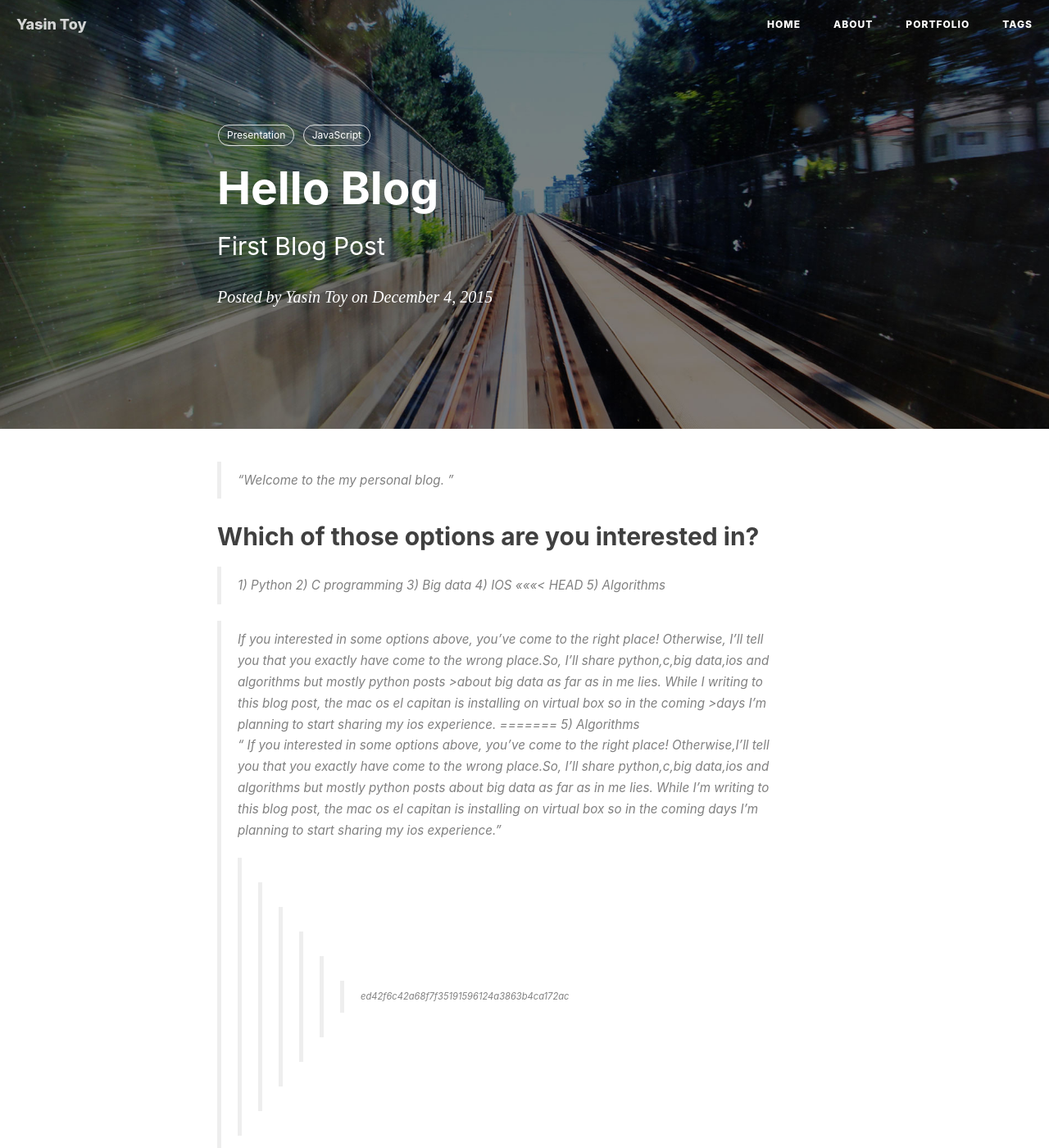
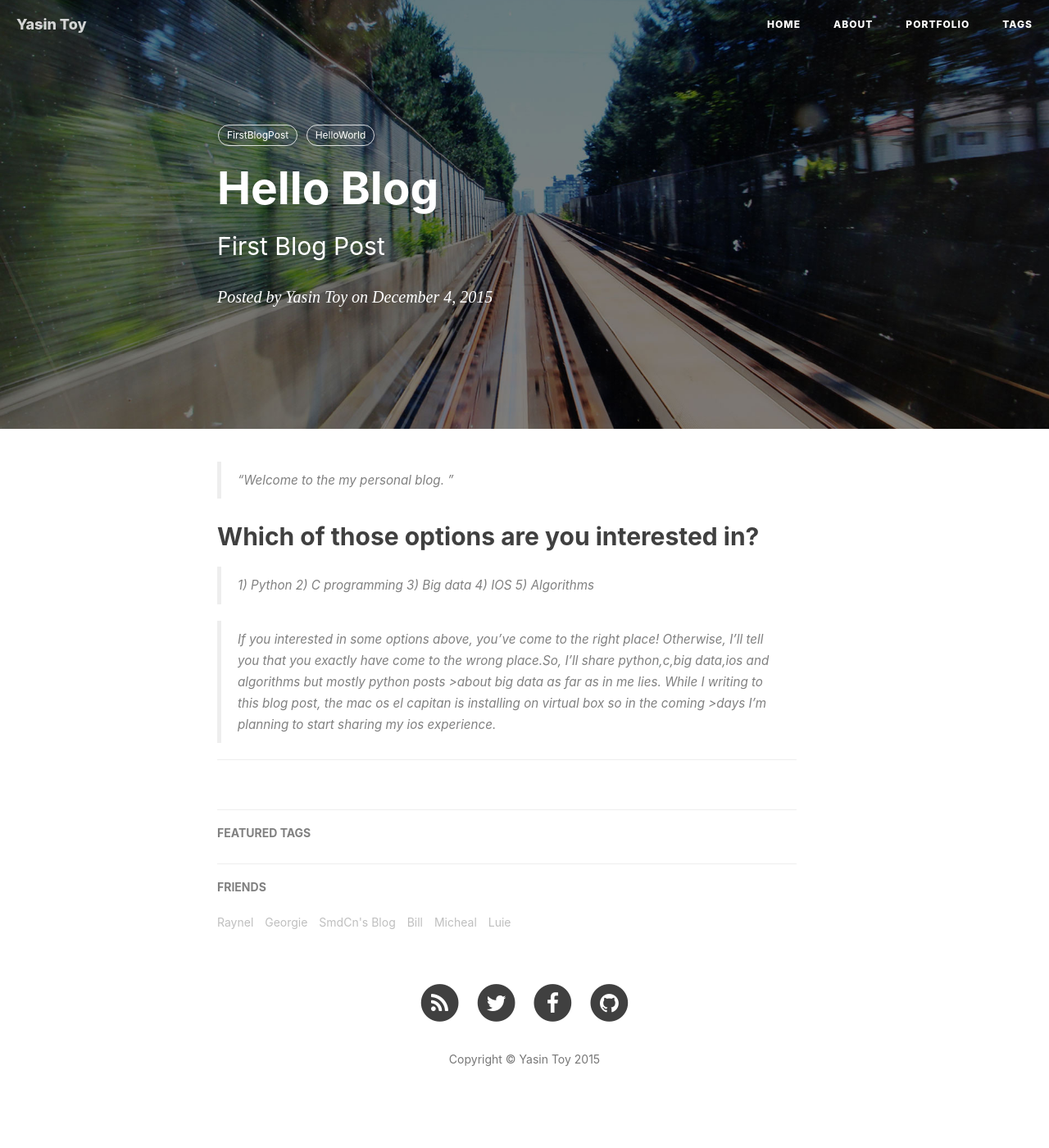
Before and after one commit to yasintoy/yasintoy.github.io, a Jekyll site: the page built from _posts/2014-01-29-hello-2015.markdown, in a window 1280 px wide and 1400 px high. Shown: the whole window at 82% size. Built offline with Jekyll 4.4.1, drawn with Linux system fonts in a browser that asks for light colours; nearby versions of some CDN libraries; comment, search, counter and statistics services are not loaded.

Commit message:
edit CNAME

```diff
--- a/CNAME
+++ b/CNAME
@@ -1 +1 @@
-huangxuan.me
+yasintoy.com
--- a/_posts/2014-01-29-hello-2015.markdown
+++ b/_posts/2014-01-29-hello-2015.markdown
@@ -6,8 +6,8 @@ date:       2015-12-04 12:00:00
 author:     "Yasin Toy"
 header-img: "img/post-bg-2015.jpg"
 tags:
-    - Presentation
-    - JavaScript
+    - FirstBlogPost
+    - HelloWorld
 ---
 
 > “Welcome to the my personal blog. ”
@@ -19,13 +19,8 @@ tags:
 > 2) C programming
 > 3) Big data
 > 4) IOS
-<<<<<<< HEAD
 > 5) Algorithms
 
 
 >If you interested in some options above, you've come to the right place! Otherwise,
 >I'll tell you that you exactly have come to the wrong place.So, I'll share python,c,big data,ios and algorithms but mostly python posts >about big data as far as in me lies. While I writing to this blog post, the mac os el capitan is installing on virtual box so in the coming >days I'm planning to start sharing my ios experience.
-=======
-> 5) Algorithms
-> " If you interested in some options above, you've come to the right place! Otherwise,I'll tell you that you exactly have come to the wrong place.So, I'll share python,c,big data,ios and algorithms but mostly python posts about big data as far as in me lies. While I'm writing to this blog post, the mac os el capitan is installing on virtual box so in the coming days I'm planning to start sharing my ios experience."
->>>>>>> ed42f6c42a68f7f35191596124a3863b4ca172ac
```
